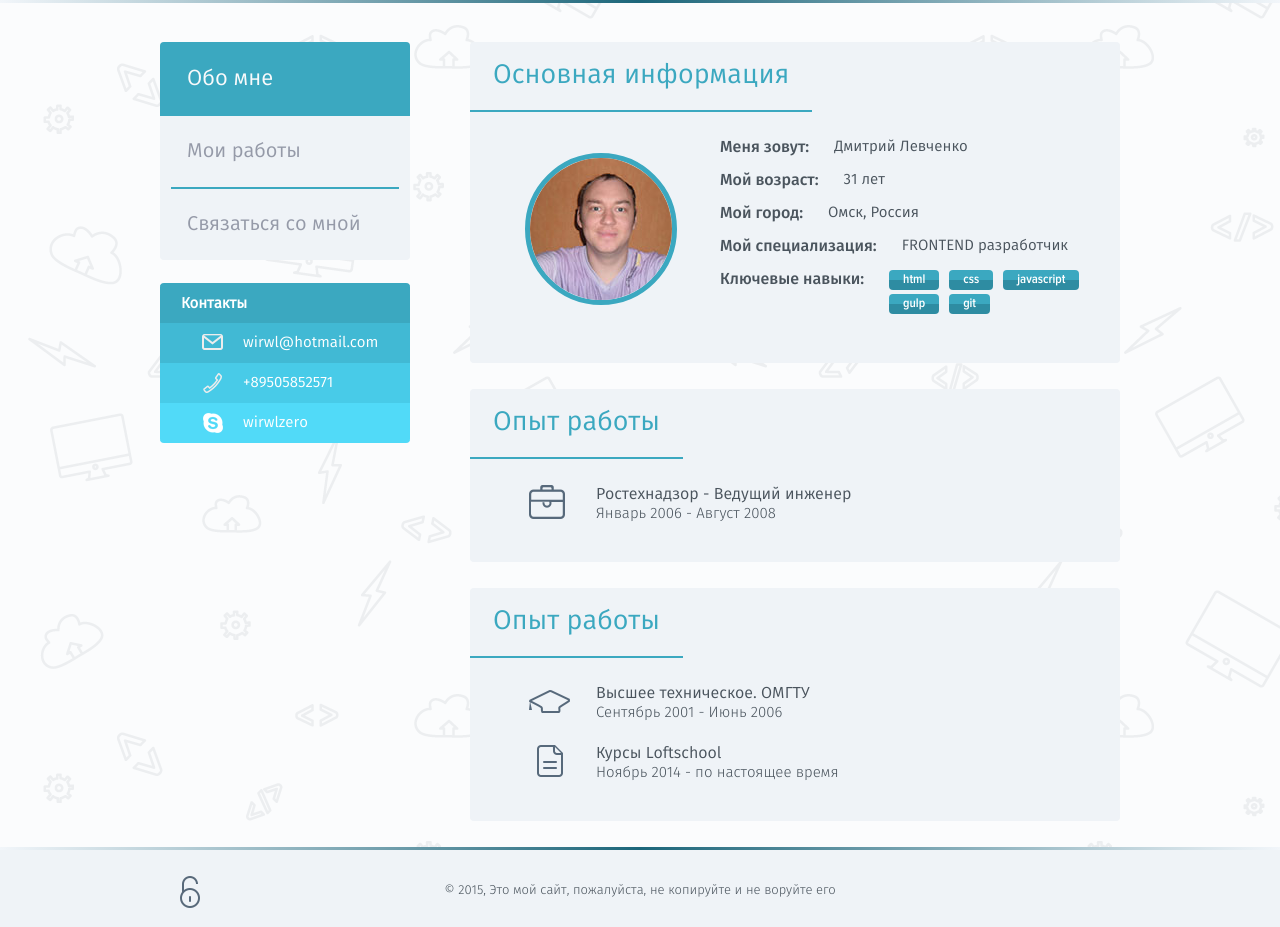
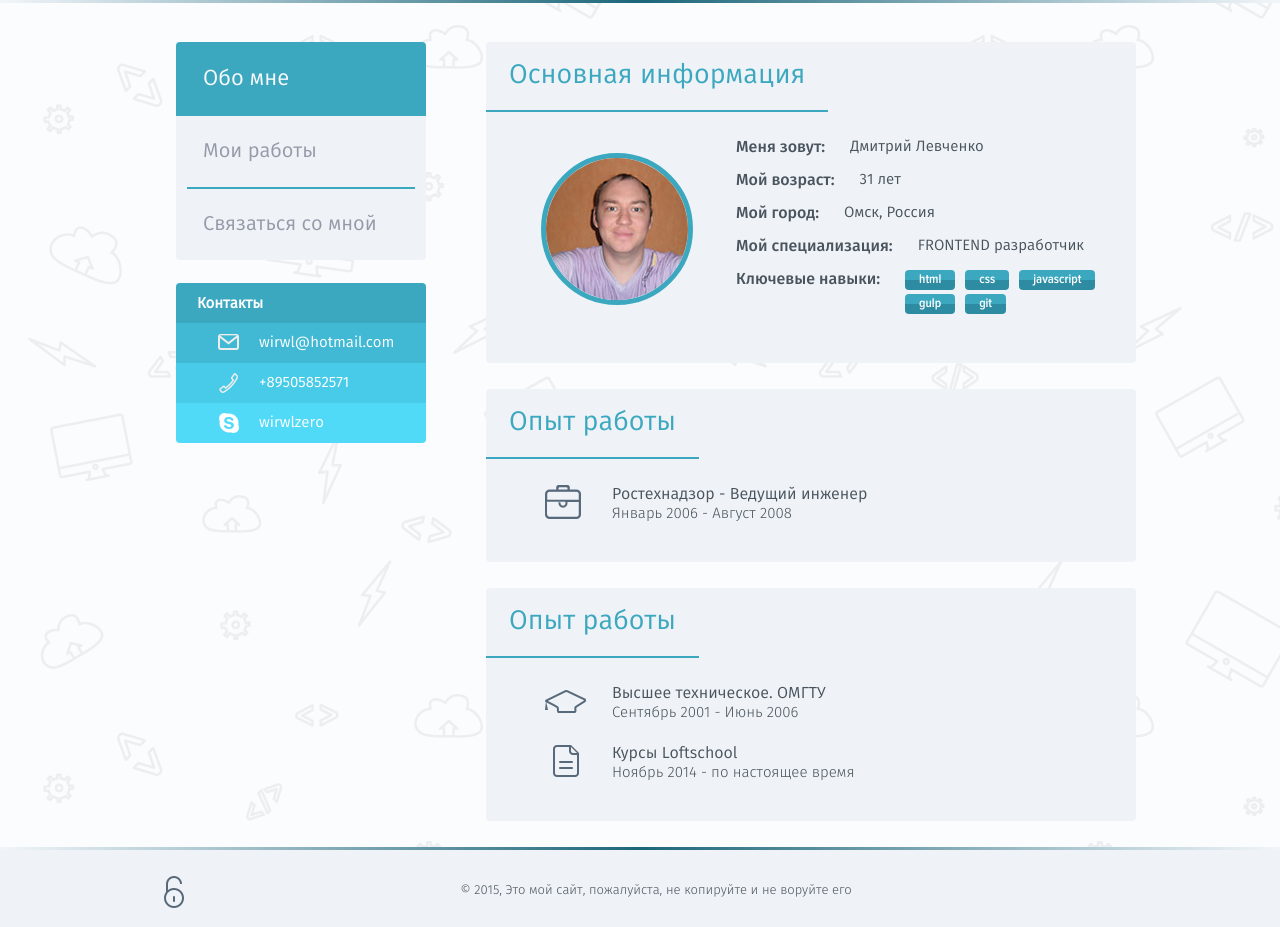
Before and after one commit to wirwl/lht1, a PHP site: page / in a window 1280 px wide. Shown: the part 116-1043 px from the top of the page. Run offline with PHP 8.4, Linux system fonts and the light colour scheme.

Commit message:
PixelPerfect changes

```diff
--- a/app/css/main.css
+++ b/app/css/main.css
@@ -202,7 +202,8 @@
 /* общие классы */
 .container {
 	width: 960px;
-	margin: 0 auto;
+	margin: 0px auto;
+	padding-left:32px;
 }
 .text-center{
 	text-align: center;
--- a/app/index.html
+++ b/app/index.html
@@ -88,7 +88,7 @@
                             <div class="worksheet-wrap">
                                 <ul class="worksheet-list">
                                 <li class="worksheet-item clearfix">
-                                    <div class="worksheet-what">Меня зовут:</div>
+                                    <div class="worksheet-what">Меня зовут: </div>
                                     <div class="worksheet-info">Дмитрий Левченко</div>
                                 </li>
                                 <li class="worksheet-item clearfix">
--- a/gulpfile.js
+++ b/gulpfile.js
@@ -14,7 +14,7 @@
 	gulp.watch([
 		'app/*.html',
 		'app/js/**/*.js',
-		'app/css/**/*/*.css'
+		'app/css/**/*.css'
 		]).on('change', browserSync.reload);
 });
 
```
